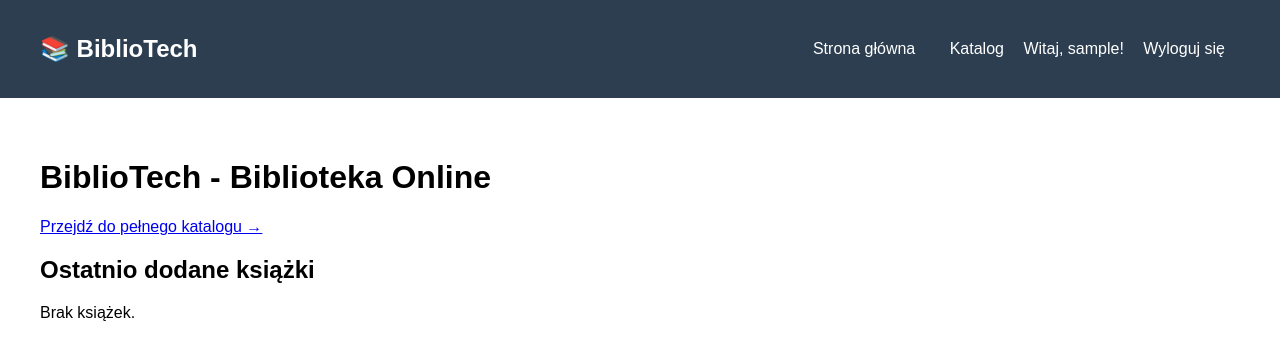
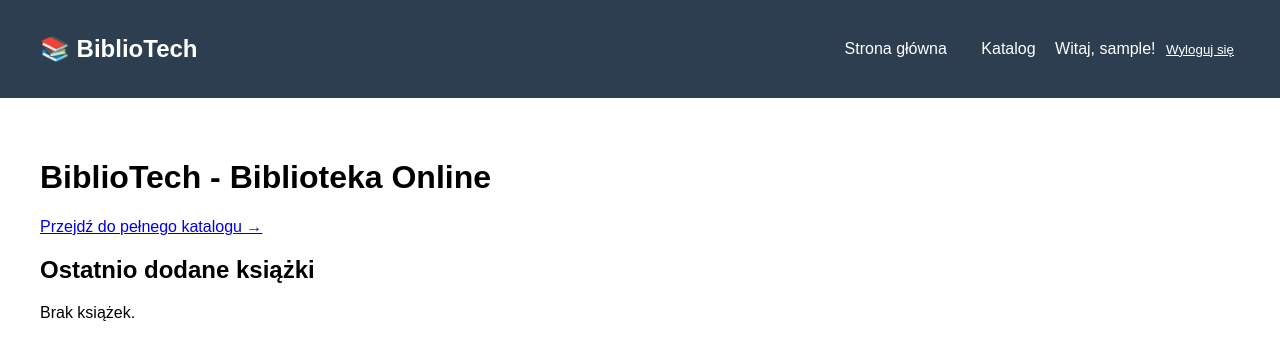
Before and after one commit to Barbekjuuu/BiblioTech, a Django app: page / in a window 1280 px wide. Shown: the top 360 px of the page. Run offline with Django 5.2, Linux system fonts and the light colour scheme; the visitor is signed in with stand-in values (Sample User, id 1); data that the repository does not hold is empty.

Commit message:
Fix logout - change link to POST form

```diff
--- a/books/views.py
+++ b/books/views.py
@@ -69,5 +69,7 @@ class CustomLoginView(LoginView):
 
 
 # Widok wylogowania
+# Widok wylogowania
 class CustomLogoutView(LogoutView):
     next_page = 'home'
+    http_method_names = ['get', 'post']
--- a/templates/base.html
+++ b/templates/base.html
@@ -30,7 +30,10 @@
             <a href="/katalog/">Katalog</a>
             {% if user.is_authenticated %}
                 <span>Witaj, {{ user.username }}!</span>
-                <a href="{% url 'logout' %}">Wyloguj się</a>
+                <form method="post" action="{% url 'logout' %}" style="display:inline;">
+                    {% csrf_token %}
+                    <button type="submit" style="background:none; border:none; color:white; cursor:pointer; text-decoration:underline;">Wyloguj się</button>
+                </form>
             {% else %}
                 <a href="{% url 'login' %}">Zaloguj się</a>
                 <a href="{% url 'register' %}">Zarejestruj się</a>
```
